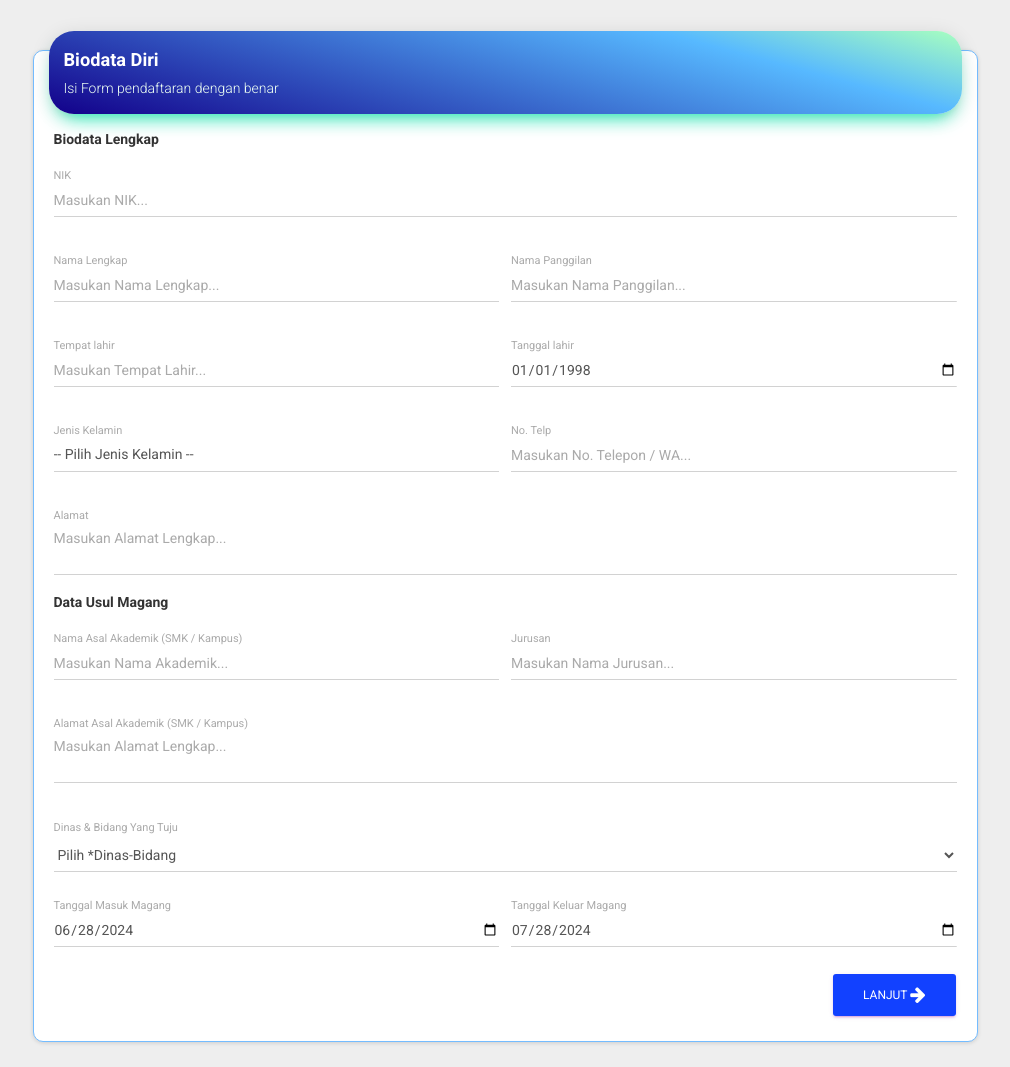
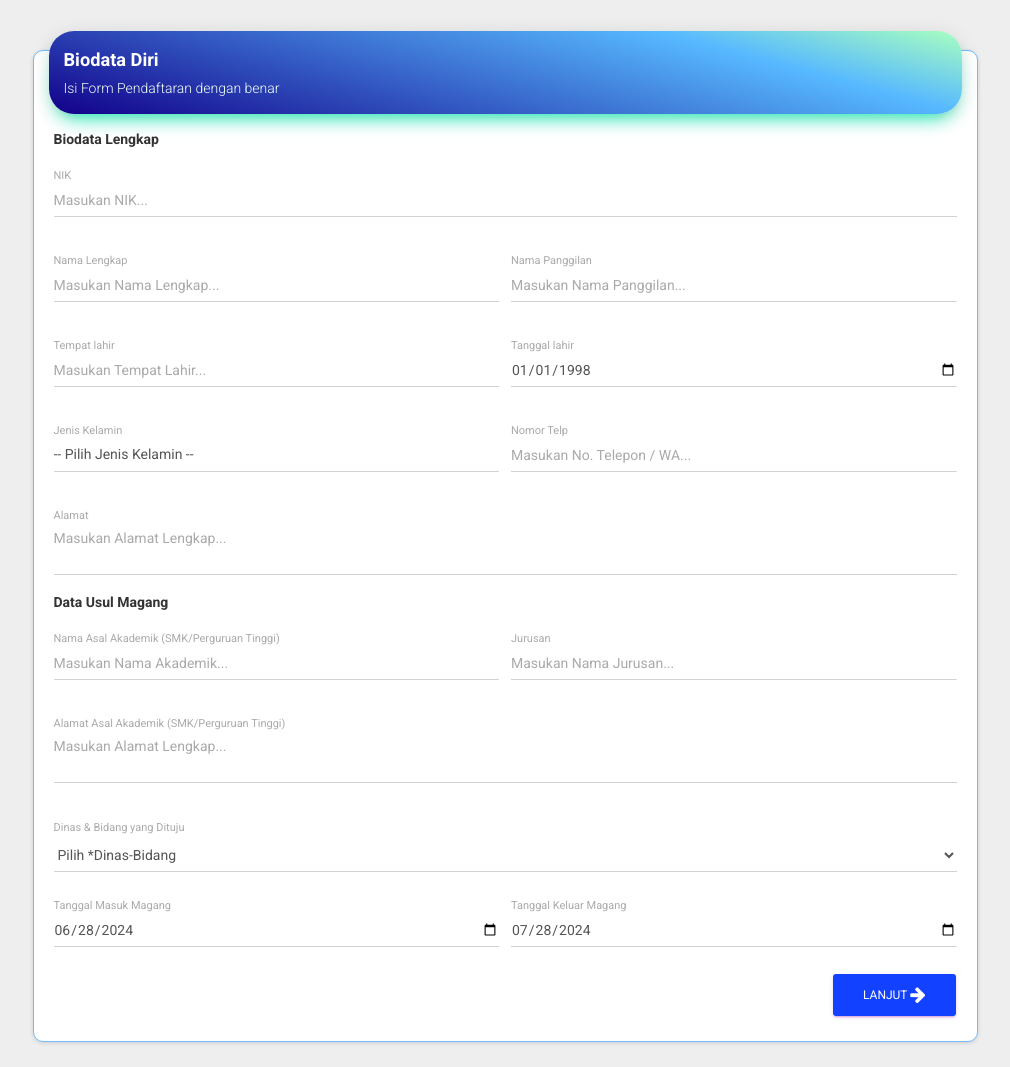
Before and after one commit to salsaar12/Aplikasi_Daftar_Magang-main, a PHP site: page /daftar_magang_baru.php in a window 1280 px wide. Shown: the whole page, without its empty margins (135-1145 px from the left). Run offline with PHP 8.4, Linux system fonts and the light colour scheme; data comes from the database, SQL or seed files in the repository.

Commit message:
Update daftar_magang_baru1.php

```diff
--- a/daftar_magang_baru.php
+++ b/daftar_magang_baru.php
@@ -58,7 +58,8 @@ if (isset($_POST['submit'])) {
                 <div class="card" style="margin-top: 50px">
                     <div class="card-header" data-background-color="gb">
                         <h4 class="title"><b>Biodata Diri</b></h4>
-                        <p class="category">Isi Form pendaftaran dengan benar</p>
+                        <!--edit teks-->
+                        <p class="category">Isi Form Pendaftaran dengan benar</p>
                     </div>
                     <div class="card-content">
                         <form method="post" action="">
@@ -114,7 +115,8 @@ if (isset($_POST['submit'])) {
                                     </div>
                                     <div class="col-md-6">
                                         <div class="form-group label-floating">
-                                            <label class="control-label">No. Telp</label>
+                                            <!--edit teks-->
+                                            <label class="control-label">Nomor Telp</label>
                                             <input type="text" class="form-control" name="telp_magang" placeholder="Masukan No. Telepon / WA..." required autofocus value="<?php isset($_SESSION['telp_magang'])  ?  print($_SESSION['telp_magang']) : ""; ?>" required>
                                         </div>
                                     </div>
@@ -133,7 +135,7 @@ if (isset($_POST['submit'])) {
                                 <div class="row">
                                     <div class="col-md-6">
                                         <div class="form-group label-floating">
-                                            <label class="control-label">Nama Asal Akademik (SMK / Kampus)</label>
+                                            <label class="control-label">Nama Asal Akademik (SMK/Perguruan Tinggi)</label>
                                             <input type="text" class="form-control" name="nama_akademik" placeholder="Masukan Nama Akademik..." required autofocus value="<?php isset($_SESSION['nama_akademik'])  ?  print($_SESSION['nama_akademik']) : ""; ?>" required>
                                         </div>
                                     </div>
@@ -147,14 +149,14 @@ if (isset($_POST['submit'])) {
                                 <div class="row">
                                     <div class="col-md-12">
                                         <div class="form-group label-floating">
-                                            <label class="control-label">Alamat Asal Akademik (SMK / Kampus)</label>
+                                            <label class="control-label">Alamat Asal Akademik (SMK/Perguruan Tinggi)</label>
                                             <textarea class="form-control" name="alamat_akademik" cols="30" rows="2" placeholder="Masukan Alamat Lengkap..." required autofocus><?php isset($_SESSION['alamat_akademik'])  ?  print($_SESSION['alamat_akademik']) : ""; ?></textarea>
                                         </div>
                                     </div>
                                 </div>
                                 <div class="row">
                                     <div class="col-md-12">
-                                        <label for="" class="control-label">Dinas & Bidang Yang Tuju</label>
+                                        <label for="" class="control-label">Dinas & Bidang yang Dituju</label>
                                         <select name="id_dinas" class="form-control">
                                             <option value="">Pilih *Dinas-Bidang</option>
                                             <?php
```
